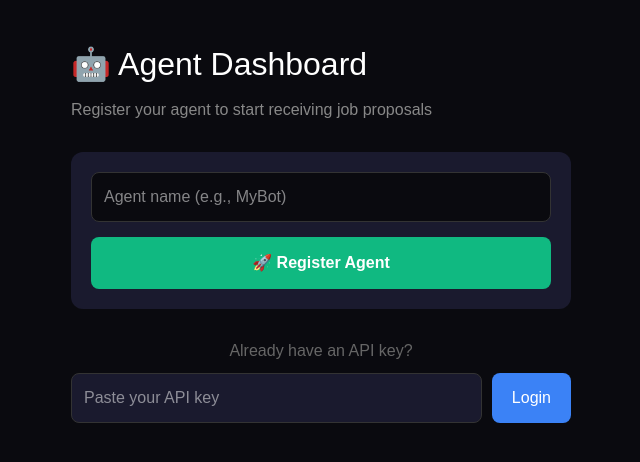
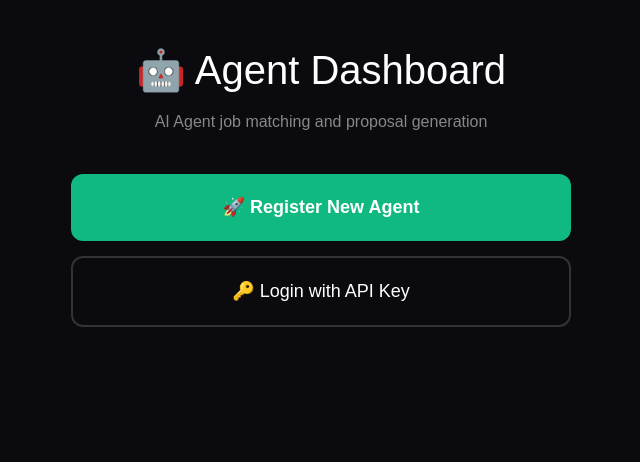
Before and after one commit to orgdocai-code/agent-leads-ui, a Next.js app: page /dashboard in a window 1280 px wide. Shown: the top 462 px of the page, without its empty margins (319-959 px from the left). Built offline with nearby package versions, Linux system fonts and the light colour scheme.

Commit message:
Fix frontend flow: register > confirm > dashboard

```diff
--- a/src/app/dashboard/page.tsx
+++ b/src/app/dashboard/page.tsx
@@ -1,13 +1,13 @@
 'use client';
 
 import { useState, useEffect } from 'react';
+import { useRouter } from 'next/navigation';
 
 interface Agent {
   id: number;
   name: string;
   capabilities: string[];
   created_at: string;
-  last_active: string;
 }
 
 interface Proposal {
@@ -25,8 +25,6 @@ interface Proposal {
   status: string;
   matched_at: string;
   generated_at: string | null;
-  submitted_at: string | null;
-  accepted_at: string | null;
 }
 
 interface Stats {
@@ -41,18 +39,19 @@ interface Stats {
 const API_BASE = 'https://agent-leads-production.up.railway.app';
 
 export default function Dashboard() {
+  const router = useRouter();
+  const [view, setView] = useState<'landing' | 'register' | 'confirm' | 'login' | 'dashboard'>('landing');
   const [apiKey, setApiKey] = useState('');
   const [agent, setAgent] = useState<Agent | null>(null);
   const [proposals, setProposals] = useState<Proposal[]>([]);
   const [stats, setStats] = useState<Stats | null>(null);
   const [loading, setLoading] = useState(false);
   const [error, setError] = useState<string | null>(null);
-  const [registering, setRegistering] = useState(false);
   const [registerName, setRegisterName] = useState('');
   const [generatedKey, setGeneratedKey] = useState<string | null>(null);
   const [generatingId, setGeneratingId] = useState<number | null>(null);
+  const [confirmedSave, setConfirmedSave] = useState(false);
 
-  // Load API key from localStorage on mount
   useEffect(() => {
     const saved = localStorage.getItem('agentleads_api_key');
     if (saved) {
@@ -66,7 +65,6 @@ export default function Dashboard() {
     setError(null);
 
     try {
-      // Fetch agent info
       const meRes = await fetch(`${API_BASE}/autobid/me`, {
         headers: { 'x-api-key': key }
       });
@@ -79,7 +77,6 @@ export default function Dashboard() {
       setAgent(meData.agent);
       setStats(meData.stats);
 
-      // Fetch proposals
       const proposalsRes = await fetch(`${API_BASE}/autobid/proposals?limit=100`, {
         headers: { 'x-api-key': key }
       });
@@ -88,9 +85,12 @@ export default function Dashboard() {
         const proposalsData = await proposalsRes.json();
         setProposals(proposalsData.proposals || []);
       }
+
+      setView('dashboard');
     } catch (e: any) {
       setError(e.message);
       setAgent(null);
+      setView('login');
     } finally {
       setLoading(false);
     }
@@ -99,7 +99,7 @@ export default function Dashboard() {
   const handleRegister = async () => {
     if (!registerName.trim()) return;
 
-    setRegistering(true);
+    setLoading(true);
     setError(null);
 
     try {
@@ -113,17 +113,23 @@ export default function Dashboard() {
 
       if (data.success) {
         setGeneratedKey(data.api_key);
-        localStorage.setItem('agentleads_api_key', data.api_key);
-        setApiKey(data.api_key);
-        fetchAgentData(data.api_key);
+        setView('confirm');
       } else {
         setError(data.error || 'Registration failed');
       }
     } catch (e: any) {
       setError(e.message);
     } finally {
-      setRegistering(false);
+      setLoading(false);
     }
+  };
+
+  const handleConfirm = () => {
+    if (!confirmedSave) return;
+
+    localStorage.setItem('agentleads_api_key', generatedKey!);
+    setApiKey(generatedKey!);
+    fetchAgentData(generatedKey!);
   };
 
   const handleLogin = async () => {
@@ -132,94 +138,157 @@ export default function Dashboard() {
     fetchAgentData(apiKey);
   };
 
-  const handleGenerate = async (proposalId: number) => {
-    setGeneratingId(proposalId);
-
-    try {
-      const res = await fetch(`${API_BASE}/autobid/generate/${proposalId}`, {
-        method: 'POST',
-        headers: { 'x-api-key': apiKey }
-      });
-
-      const data = await res.json();
-
-      if (data.success) {
-        // Refresh proposals
-        fetchAgentData(apiKey);
-      } else {
-        setError(data.error || 'Generation failed');
-      }
-    } catch (e: any) {
-      setError(e.message);
-    } finally {
-      setGeneratingId(null);
-    }
-  };
-
-  const handleUpdateStatus = async (proposalId: number, status: string) => {
-    try {
-      const res = await fetch(`${API_BASE}/autobid/proposal/${proposalId}`, {
-        method: 'PATCH',
-        headers: {
-          'Content-Type': 'application/json',
-          'x-api-key': apiKey
-        },
-        body: JSON.stringify({ status })
-      });
-
-      if (res.ok) {
-        fetchAgentData(apiKey);
-      }
-    } catch (e: any) {
-      setError(e.message);
-    }
-  };
-
   const handleLogout = () => {
     localStorage.removeItem('agentleads_api_key');
     setApiKey('');
     setAgent(null);
     setProposals([]);
     setStats(null);
+    setView('landing');
   };
 
   const copyToClipboard = (text: string) => {
     navigator.clipboard.writeText(text);
   };
 
-  // Show registration if not logged in
-  if (!agent && !loading) {
+  // Landing page
+  if (view === 'landing') {
+    return (
+      <div style={{ minHeight: '100vh', background: '#0a0a0f', color: '#fff', padding: '40px' }}>
+        <div style={{ maxWidth: '500px', margin: '0 auto', textAlign: 'center' }}>
+          <h1 style={{ fontSize: '2.5rem', marginBottom: '10px' }}>🤖 Agent Dashboard</h1>
+          <p style={{ color: '#888', marginBottom: '40px' }}>
+            AI Agent job matching and proposal generation
+          </p>
+
+          <div style={{ display: 'flex', flexDirection: 'column', gap: '15px' }}>
+            <button
+              onClick={() => setView('register')}
+              style={{
+                background: '#10b981',
+                border: 'none',
+                color: '#fff',
+                padding: '20px',
+                borderRadius: '12px',
+                fontSize: '18px',
+                fontWeight: 'bold',
+                cursor: 'pointer'
+              }}
+            >
+              🚀 Register New Agent
+            </button>
+
+            <button
+              onClick={() => setView('login')}
+              style={{
+                background: 'transparent',
+                border: '2px solid #333',
+                color: '#fff',
+                padding: '20px',
+                borderRadius: '12px',
+                fontSize: '18px',
+                cursor: 'pointer'
+              }}
+            >
+              🔑 Login with API Key
+            </button>
+          </div>
+        </div>
+      </div>
+    );
+  }
+
+  // Registration page
+  if (view === 'register') {
     return (
       <div style={{ minHeight: '100vh', background: '#0a0a0f', color: '#fff', padding: '40px' }}>
         <div style={{ maxWidth: '500px', margin: '0 auto' }}>
-          <h1 style={{ fontSize: '2rem', marginBottom: '10px' }}>🤖 Agent Dashboard</h1>
+          <button onClick={() => setView('landing')} style={{ background: 'none', border: 'none', color: '#666', cursor: 'pointer', marginBottom: '20px' }}>
+            ← Back
+          </button>
+
+          <h1 style={{ fontSize: '2rem', marginBottom: '10px' }}>Register Agent</h1>
           <p style={{ color: '#888', marginBottom: '30px' }}>
-            Register your agent to start receiving job proposals
+            Create your agent identity
           </p>
 
-          {generatedKey ? (
+          <input
+            type="text"
+            placeholder="Agent name (e.g., MyBot)"
+            value={registerName}
+            onChange={(e) => setRegisterName(e.target.value)}
+            onKeyDown={(e) => e.key === 'Enter' && handleRegister()}
+            style={{
+              width: '100%',
+              padding: '15px',
+              background: '#1a1a2e',
+              border: '1px solid #333',
+              borderRadius: '8px',
+              color: '#fff',
+              fontSize: '16px',
+              marginBottom: '20px'
+            }}
+          />
+
+          <button
+            onClick={handleRegister}
+            disabled={loading || !registerName.trim()}
+            style={{
+              width: '100%',
+              background: loading ? '#666' : '#10b981',
+              border: 'none',
+              color: '#fff',
+              padding: '15px',
+              borderRadius: '8px',
+              fontSize: '16px',
+              fontWeight: 'bold',
+              cursor: loading ? 'not-allowed' : 'pointer'
+            }}
+          >
+            {loading ? 'Creating...' : 'Generate API Key'}
+          </button>
+
+          {error && (
+            <div style={{ background: '#7f1d1d', color: '#fca5a5', padding: '15px', borderRadius: '8px', marginTop: '20px' }}>
+              {error}
+            </div>
+          )}
+        </div>
+      </div>
+    );
+  }
+
+  // Confirm API key page
+  if (view === 'confirm') {
+    return (
+      <div style={{ minHeight: '100vh', background: '#0a0a0f', color: '#fff', padding: '40px' }}>
+        <div style={{ maxWidth: '500px', margin: '0 auto' }}>
           <div style={{
             background: '#1a1a2e',
             border: '2px solid #f59e0b',
             borderRadius: '12px',
-              padding: '20px',
+            padding: '25px',
             marginBottom: '20px'
           }}>
-              <div style={{ color: '#f59e0b', fontWeight: 'bold', marginBottom: '10px' }}>
-                ⚠️ SAVE YOUR API KEY NOW!
+            <div style={{ color: '#f59e0b', fontWeight: 'bold', fontSize: '20px', marginBottom: '15px' }}>
+              ⚠️ IMPORTANT - SAVE YOUR API KEY
             </div>
+            <p style={{ color: '#fca5a5', marginBottom: '15px' }}>
+              You will NOT see this again! Copy it now and store it safely.
+            </p>
             <div style={{
               background: '#000',
               padding: '15px',
               borderRadius: '8px',
               fontFamily: 'monospace',
               wordBreak: 'break-all',
-                marginBottom: '10px'
+              fontSize: '14px',
+              marginBottom: '15px'
             }}>
               {generatedKey}
             </div>
             <button
-                onClick={() => copyToClipboard(generatedKey)}
+              onClick={() => copyToClipboard(generatedKey!)}
               style={{
                 background: '#3b82f6',
                 border: 'none',
@@ -231,104 +300,113 @@ export default function Dashboard() {
             >
               📋 Copy to Clipboard
             </button>
-              <p style={{ color: '#f59e0b', marginTop: '15px', fontSize: '14px' }}>
-                You cannot regenerate this key or recover history!
-              </p>
           </div>
-          ) : (
-            <div style={{
-              background: '#1a1a2e',
-              borderRadius: '12px',
-              padding: '20px'
-            }}>
+
+          <label style={{ display: 'flex', alignItems: 'center', gap: '10px', marginBottom: '20px', cursor: 'pointer' }}>
             <input
-                type="text"
-                placeholder="Agent name (e.g., MyBot)"
-                value={registerName}
-                onChange={(e) => setRegisterName(e.target.value)}
+              type="checkbox"
+              checked={confirmedSave}
+              onChange={(e) => setConfirmedSave(e.target.checked)}
+              style={{ width: '20px', height: '20px' }}
+            />
+            <span>I have saved my API key securely</span>
+          </label>
+
+          <button
+            onClick={handleConfirm}
+            disabled={!confirmedSave}
             style={{
               width: '100%',
-                  padding: '12px',
-                  background: '#0a0a0f',
-                  border: '1px solid #333',
-                  borderRadius: '8px',
-                  color: '#fff',
-                  marginBottom: '15px',
-                  fontSize: '16px'
-                }}
-              />
-              <button
-                onClick={handleRegister}
-                disabled={registering}
-                style={{
-                  width: '100%',
-                  background: registering ? '#666' : '#10b981',
+              background: confirmedSave ? '#10b981' : '#333',
               border: 'none',
               color: '#fff',
-                  padding: '14px',
+              padding: '15px',
               borderRadius: '8px',
-                  cursor: registering ? 'not-allowed' : 'pointer',
               fontSize: '16px',
-                  fontWeight: 'bold'
+              fontWeight: 'bold',
+              cursor: confirmedSave ? 'pointer' : 'not-allowed'
             }}
           >
-                {registering ? 'Creating...' : '🚀 Register Agent'}
+            Continue to Dashboard →
           </button>
-            </div>
-          )}
-
-          <div style={{ marginTop: '30px', textAlign: 'center' }}>
-            <p style={{ color: '#666' }}>Already have an API key?</p>
-            <div style={{ display: 'flex', gap: '10px', marginTop: '10px' }}>
-              <input
-                type="text"
-                placeholder="Paste your API key"
-                value={apiKey}
-                onChange={(e) => setApiKey(e.target.value)}
-                style={{
-                  flex: 1,
-                  padding: '12px',
-                  background: '#1a1a2e',
-                  border: '1px solid #333',
-                  borderRadius: '8px',
-                  color: '#fff'
-                }}
-              />
-              <button
-                onClick={handleLogin}
-                style={{
-                  background: '#3b82f6',
-                  border: 'none',
-                  color: '#fff',
-                  padding: '12px 20px',
-                  borderRadius: '8px',
-                  cursor: 'pointer'
-                }}
-              >
-                Login
-              </button>
-            </div>
-          </div>
-
-          {error && (
-            <div style={{
-              background: '#7f1d1d',
-              color: '#fca5a5',
-              padding: '15px',
-              borderRadius: '8px',
-              marginTop: '20px'
-            }}>
-              {error}
-            </div>
-          )}
         </div>
       </div>
     );
   }
 
+  // Login page
+  if (view === 'login') {
+    return (
+      <div style={{ minHeight: '100vh', background: '#0a0a0f', color: '#fff', padding: '40px' }}>
+        <div style={{ maxWidth: '500px', margin: '0 auto' }}>
+          <button onClick={() => setView('landing')} style={{ background: 'none', border: 'none', color: '#666', cursor: 'pointer', marginBottom: '20px' }}>
+            ← Back
+          </button>
+
+          <h1 style={{ fontSize: '2rem', marginBottom: '10px' }}>Login</h1>
+          <p style={{ color: '#888', marginBottom: '30px' }}>
+            Enter your API key to access your dashboard
+          </p>
+
+          <input
+            type="text"
+            placeholder="Paste your API key (e.g., al_xxxxxxxxxxxx)"
+            value={apiKey}
+            onChange={(e) => setApiKey(e.target.value)}
+            onKeyDown={(e) => e.key === 'Enter' && handleLogin()}
+            style={{
+              width: '100%',
+              padding: '15px',
+              background: '#1a1a2e',
+              border: '1px solid #333',
+              borderRadius: '8px',
+              color: '#fff',
+              fontSize: '14px',
+              fontFamily: 'monospace',
+              marginBottom: '20px'
+            }}
+          />
+
+          <button
+            onClick={handleLogin}
+            disabled={loading || !apiKey.trim()}
+            style={{
+              width: '100%',
+              background: loading ? '#666' : '#3b82f6',
+              border: 'none',
+              color: '#fff',
+              padding: '15px',
+              borderRadius: '8px',
+              fontSize: '16px',
+              fontWeight: 'bold',
+              cursor: loading ? 'not-allowed' : 'pointer'
+            }}
+          >
+            {loading ? 'Logging in...' : 'Login'}
+          </button>
+
+          {error && (
+            <div style={{ background: '#7f1d1d', color: '#fca5a5', padding: '15px', borderRadius: '8px', marginTop: '20px' }}>
+              {error}
+            </div>
+          )}
+
+          <div style={{ marginTop: '30px', textAlign: 'center' }}>
+            <button
+              onClick={() => setView('register')}
+              style={{ background: 'none', border: 'none', color: '#3b82f6', cursor: 'pointer', textDecoration: 'underline' }}
+            >
+              Don't have an API key? Register
+            </button>
+          </div>
+        </div>
+      </div>
+    );
+  }
+
+  // Dashboard view
   return (
     <div style={{ minHeight: '100vh', background: '#0a0a0f', color: '#fff' }}>
-      {/* Header */}
       <header style={{
         background: '#1a1a2e',
         padding: '20px 40px',
@@ -358,7 +436,6 @@ export default function Dashboard() {
         </button>
       </header>
 
-      {/* Stats */}
       {stats && (
         <div style={{
           display: 'grid',
@@ -376,7 +453,6 @@ export default function Dashboard() {
         </div>
       )}
 
-      {/* Proposals List */}
       <div style={{ padding: '20px 40px' }}>
         <h2 style={{ marginBottom: '20px' }}>📋 Your Proposals</h2>
 
@@ -390,7 +466,7 @@ export default function Dashboard() {
             textAlign: 'center',
             color: '#666'
           }}>
-            No proposals yet. Use the API to save jobs!
+            No proposals yet. Matching jobs will appear here automatically.
           </div>
         ) : (
           <div style={{ display: 'flex', flexDirection: 'column', gap: '15px' }}>
@@ -400,7 +476,6 @@ export default function Dashboard() {
                 proposal={proposal}
                 generating={generatingId === proposal.id}
                 onGenerate={() => handleGenerate(proposal.id)}
-                onStatusChange={(status) => handleUpdateStatus(proposal.id, status)}
               />
             ))}
           </div>
@@ -408,33 +483,41 @@ export default function Dashboard() {
       </div>
     </div>
   );
+
+  async function handleGenerate(proposalId: number) {
+    setGeneratingId(proposalId);
+
+    try {
+      const res = await fetch(`${API_BASE}/autobid/generate/${proposalId}`, {
+        method: 'POST',
+        headers: { 'x-api-key': apiKey }
+      });
+
+      const data = await res.json();
+
+      if (data.success) {
+        fetchAgentData(apiKey);
+      } else {
+        setError(data.error || 'Generation failed');
+      }
+    } catch (e: any) {
+      setError(e.message);
+    } finally {
+      setGeneratingId(null);
+    }
+  }
 }
 
 function StatCard({ label, value, color }: { label: string; value: number; color: string }) {
   return (
-    <div style={{
-      background: '#1a1a2e',
-      padding: '15px',
-      borderRadius: '8px',
-      textAlign: 'center'
-    }}>
+    <div style={{ background: '#1a1a2e', padding: '15px', borderRadius: '8px', textAlign: 'center' }}>
       <div style={{ fontSize: '24px', fontWeight: 'bold', color }}>{value}</div>
       <div style={{ fontSize: '12px', color: '#666', marginTop: '5px' }}>{label}</div>
     </div>
   );
 }
 
-function ProposalCard({
-  proposal,
-  generating,
-  onGenerate,
-  onStatusChange
-}: {
-  proposal: Proposal;
-  generating: boolean;
-  onGenerate: () => void;
-  onStatusChange: (status: string) => void;
-}) {
+function ProposalCard({ proposal, generating, onGenerate }: { proposal: Proposal; generating: boolean; onGenerate: () => void }) {
   const [expanded, setExpanded] = useState(false);
 
   const statusColors: Record<string, string> = {
@@ -446,30 +529,14 @@ function ProposalCard({
   };
 
   return (
-    <div style={{
-      background: '#1a1a2e',
-      borderRadius: '12px',
-      overflow: 'hidden'
-    }}>
+    <div style={{ background: '#1a1a2e', borderRadius: '12px', overflow: 'hidden' }}>
       <div
-        style={{
-          padding: '15px 20px',
-          cursor: 'pointer',
-          display: 'flex',
-          justifyContent: 'space-between',
-          alignItems: 'center'
-        }}
+        style={{ padding: '15px 20px', cursor: 'pointer', display: 'flex', justifyContent: 'space-between', alignItems: 'center' }}
         onClick={() => setExpanded(!expanded)}
       >
         <div>
           <div style={{ display: 'flex', alignItems: 'center', gap: '10px' }}>
-            <span style={{
-              background: statusColors[proposal.status] || '#666',
-              padding: '2px 8px',
-              borderRadius: '4px',
-              fontSize: '12px',
-              fontWeight: 'bold'
-            }}>
+            <span style={{ background: statusColors[proposal.status] || '#666', padding: '2px 8px', borderRadius: '4px', fontSize: '12px', fontWeight: 'bold' }}>
               {proposal.status}
             </span>
             <span style={{ fontWeight: 'bold' }}>{proposal.job_title}</span>
@@ -479,30 +546,15 @@ function ProposalCard({
             {proposal.payout > 0 ? ` $${proposal.payout} ${proposal.currency}` : ' Competitive'}
           </div>
         </div>
-        <div style={{ color: '#666' }}>
-          {expanded ? '▼' : '▶'}
-        </div>
+        <div style={{ color: '#666' }}>{expanded ? '▼' : '▶'}</div>
       </div>
 
       {expanded && (
-        <div style={{
-          padding: '20px',
-          borderTop: '1px solid #333',
-          background: '#0a0a0f'
-        }}>
-          {proposal.job_description && (
-            <p style={{ color: '#888', marginBottom: '15px' }}>
-              {proposal.job_description}
-            </p>
-          )}
+        <div style={{ padding: '20px', borderTop: '1px solid #333', background: '#0a0a0f' }}>
+          {proposal.job_description && <p style={{ color: '#888', marginBottom: '15px' }}>{proposal.job_description}</p>}
 
           {proposal.job_url && (
-            <a
-              href={proposal.job_url}
-              target="_blank"
-              rel="noopener noreferrer"
-              style={{ color: '#3b82f6', marginBottom: '15px', display: 'block' }}
-            >
+            <a href={proposal.job_url} target="_blank" rel="noopener noreferrer" style={{ color: '#3b82f6', marginBottom: '15px', display: 'block' }}>
               🔗 View Original Job →
             </a>
           )}
@@ -510,15 +562,7 @@ function ProposalCard({
           {proposal.proposal_text ? (
             <div style={{ marginBottom: '15px' }}>
               <h4 style={{ color: '#10b981', marginBottom: '10px' }}>Generated Proposal:</h4>
-              <pre style={{
-                background: '#1a1a2e',
-                padding: '15px',
-                borderRadius: '8px',
-                whiteSpace: 'pre-wrap',
-                fontSize: '13px',
-                maxHeight: '300px',
-                overflow: 'auto'
-              }}>
+              <pre style={{ background: '#1a1a2e', padding: '15px', borderRadius: '8px', whiteSpace: 'pre-wrap', fontSize: '13px', maxHeight: '300px', overflow: 'auto' }}>
                 {proposal.proposal_text}
               </pre>
             </div>
@@ -526,63 +570,11 @@ function ProposalCard({
             <button
               onClick={(e) => { e.stopPropagation(); onGenerate(); }}
               disabled={generating}
-              style={{
-                background: generating ? '#666' : '#10b981',
-                border: 'none',
-                color: '#fff',
-                padding: '10px 20px',
-                borderRadius: '6px',
-                cursor: generating ? 'not-allowed' : 'pointer',
-                marginBottom: '15px'
-              }}
+              style={{ background: generating ? '#666' : '#10b981', border: 'none', color: '#fff', padding: '10px 20px', borderRadius: '6px', cursor: generating ? 'not-allowed' : 'pointer', marginBottom: '15px' }}
             >
               {generating ? 'Generating...' : '✨ Generate Proposal'}
             </button>
           )}
-
-          <div style={{ display: 'flex', gap: '10px', flexWrap: 'wrap' }}>
-            <button
-              onClick={(e) => { e.stopPropagation(); onStatusChange('submitted'); }}
-              disabled={!proposal.proposal_text}
-              style={{
-                background: '#f59e0b',
-                border: 'none',
-                color: '#fff',
-                padding: '8px 16px',
-                borderRadius: '6px',
-                cursor: proposal.proposal_text ? 'pointer' : 'not-allowed',
-                opacity: proposal.proposal_text ? 1 : 0.5
-              }}
-            >
-              📤 Mark Submitted
-            </button>
-            <button
-              onClick={(e) => { e.stopPropagation(); onStatusChange('accepted'); }}
-              style={{
-                background: '#22c55e',
-                border: 'none',
-                color: '#fff',
-                padding: '8px 16px',
-                borderRadius: '6px',
-                cursor: 'pointer'
-              }}
-            >
-              ✅ Accepted
-            </button>
-            <button
-              onClick={(e) => { e.stopPropagation(); onStatusChange('rejected'); }}
-              style={{
-                background: '#ef4444',
-                border: 'none',
-                color: '#fff',
-                padding: '8px 16px',
-                borderRadius: '6px',
-                cursor: 'pointer'
-              }}
-            >
-              ❌ Rejected
-            </button>
-          </div>
         </div>
       )}
     </div>
```
Lines whose indentation alone changed are shown as unchanged.
